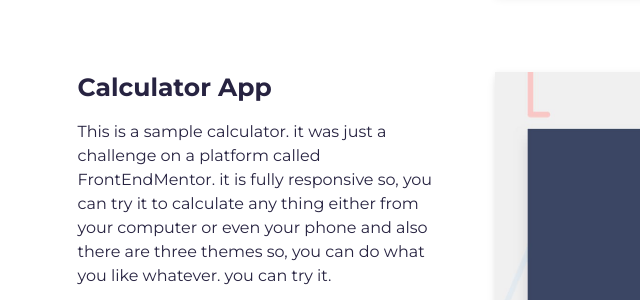
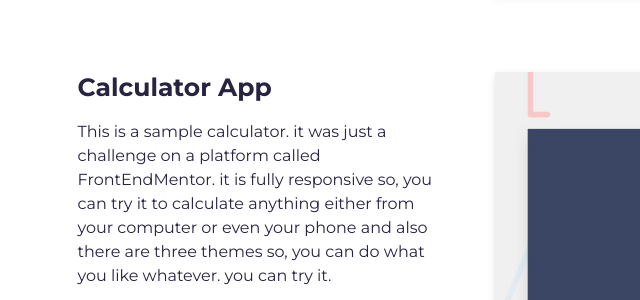
Before and after one commit to mahmoudzanoun13/simplefolio, a website built with Parcel: page src/index.html in a window 1280 px wide. Shown: the part 2820-3120 px from the top of the page, 0-640 px from the left. Built offline with nearby package versions, Linux system fonts and the light colour scheme.

Commit message:
updating my resume

```diff
--- a/src/index.html
+++ b/src/index.html
@@ -256,7 +256,7 @@
                 <div>
                   <p class="mb-4">
                     This is a sample calculator. it was just a challenge on a platform called FrontEndMentor. it is fully responsive so, you
-                    can try it to calculate any thing either from your computer or even your phone and also there are three themes so, you
+                    can try it to calculate anything either from your computer or even your phone and also there are three themes so, you
                     can do what you like whatever. you can try it.
                   </p>
                 </div>
```
Also changed, not shown: 1 other file.
